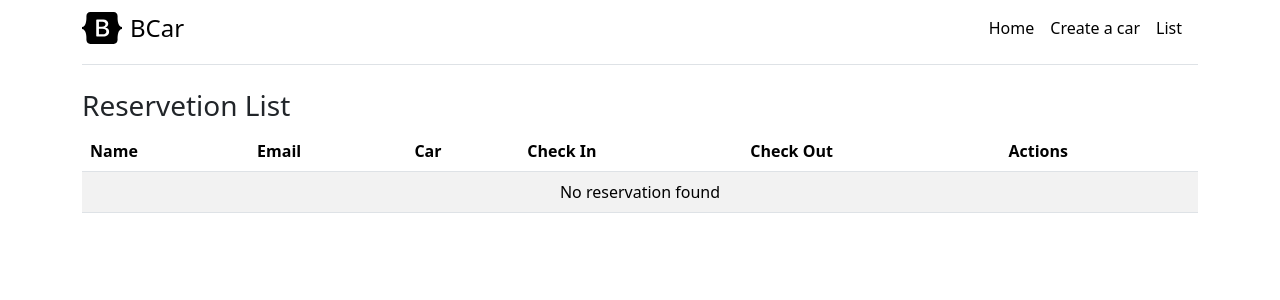
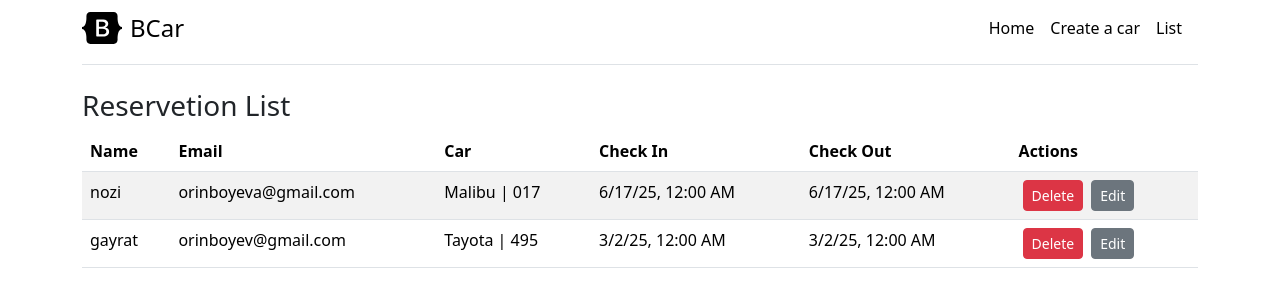
Before and after one commit to NozimaOrinboyeva/angular-course, an Angular app: page /list in a window 1280 px wide. Shown: the top 300 px of the page. Built offline with nearby package versions, Linux system fonts and the light colour scheme; data requests are answered from the project's data file.

Commit message:
http serverga ulash

```diff
--- /dev/null
+++ b/db.json
@@ -0,0 +1,22 @@
+{
+    "reservations": [
+        {
+            "id": "1",
+            "checkIn": "2025-06-17",
+            "checkOut": "2025-06-17",
+            "clientEmail": "orinboyeva@gmail.com",
+            "clientName": "nozi",
+            "carModel": "Malibu",
+            "carNumber": "017"
+        },
+        {
+            "id": "2",
+            "checkIn": "2025-03-02",
+            "checkOut": "2025-03-02",
+            "clientEmail": "orinboyev@gmail.com",
+            "clientName": "gayrat",
+            "carModel": "Tayota",
+            "carNumber": "495"
+        }
+    ]
+}
--- a/package.json
+++ b/package.json
@@ -36,6 +36,7 @@
     "@angular/compiler-cli": "^20.1.0",
     "@types/jasmine": "~5.1.0",
     "jasmine-core": "~5.8.0",
+    "json-serve": "^0.1.0",
     "karma": "~6.4.0",
     "karma-chrome-launcher": "~3.2.0",
     "karma-coverage": "~2.2.0",
--- a/src/app/app.config.ts
+++ b/src/app/app.config.ts
@@ -2,11 +2,14 @@ import { ApplicationConfig, provideBrowserGlobalErrorListeners, provideZonelessC
 import { provideRouter } from '@angular/router';
 
 import { routes } from './app.routes';
+import { provideHttpClient } from '@angular/common/http';
 
 export const appConfig: ApplicationConfig = {
   providers: [
     provideBrowserGlobalErrorListeners(),
     provideZonelessChangeDetection(),
-    provideRouter(routes)
+    provideRouter(routes),
+    provideHttpClient(),
+
   ]
 };
--- a/src/app/car-form/car-form.ts
+++ b/src/app/car-form/car-form.ts
@@ -1,5 +1,5 @@
 import { Component, inject } from '@angular/core';
-import { FormControl, FormGroup, ReactiveFormsModule, Validators } from '@angular/forms';
+import { FormBuilder, FormControl, FormGroup, ReactiveFormsModule, Validators } from '@angular/forms';
 import { CarService } from '../serviecs/car.service';
 import { ActivatedRoute, Router } from '@angular/router';
 
@@ -25,22 +25,44 @@ export class CarForm {
 
   })
   // editni ishlatish
-  constructor() {
-    const reservationId = this.activatedRoute.snapshot.paramMap.get('id');
-    if(reservationId) {
-      const reservation = this.carService.getReservationById(+reservationId);
-      if(reservation) {
+  // constructor() {
+  //   const reservationId = this.activatedRoute.snapshot.paramMap.get('id');
+  //   if(reservationId) {
+  //     const reservation = this.carService.getReservationById(+reservationId).subscribe({
+  //       next: (data) => {
+  //         this.reservationForm.patchValue({
+  //           checkIn: reservation.checkIn,
+  //           checkOut: reservation.checkOut,
+  //           clientName:reservation.clientName,
+  //           clientEmail:reservation.clientEmail,
+  //           carModel:reservation.carModel,
+  //           carNumber:reservation.carNumber,
+  //         });
+  //       },
+  //     });
+  //   }
+  // }
+  constructor(private fb: FormBuilder) {
+  const reservationId = this.activatedRoute.snapshot.paramMap.get('id');
+  if (reservationId) {
+    this.carService.getReservationById(+reservationId).subscribe({
+      next: (reservation) => {
         this.reservationForm.patchValue({
           checkIn: reservation.checkIn,
           checkOut: reservation.checkOut,
-          clientName:reservation.clientName,
-          clientEmail:reservation.clientEmail,
-          carModel:reservation.carModel,
-          carNumber:reservation.carNumber,
+          clientName: reservation.clientName,
+          clientEmail: reservation.clientEmail,
+          carModel: reservation.carModel,
+          carNumber: reservation.carNumber,
         });
+      },
+      error: (err) => {
+        console.error('Xatolik:', err);
       }
-    }
+    });
   }
+}
+
 
   // constructor() {
   //   console.log(this.activatedRoute.snapshot.params)
@@ -51,13 +73,21 @@ export class CarForm {
     if(reservationId){
       const reservation = this.carService.getReservationById(+reservationId);
       if(reservation) {
-        this.carService.updateReservation (+reservationId, {...this.reservationForm.value, id: +reservationId,});
+        this.carService.updateReservation (+reservationId,
+          {...this.reservationForm.value, id: +reservationId,});
         this.router.navigate(['/list']);
       }
     } else{
       const data = { ...this.reservationForm.value, id: Date.now() };
-      this.carService.addReservation(data);
-      this.reservationForm.reset();
+      this.carService.addReservation(data).subscribe({
+        next: () => {
+          this.reservationForm.reset();
+          this.router.navigate(['/list']);
+        },
+        error: (err: any) => {
+          console.log("error massseg", err);
+        },
+      });
     }
     // console.log('Form submitted:', this.reservationForm.value);
   }
--- a/src/app/car-list/car-list.ts
+++ b/src/app/car-list/car-list.ts
@@ -1,4 +1,4 @@
-import { Component, inject, OnInit } from '@angular/core';
+import { ChangeDetectorRef, Component, inject, OnInit } from '@angular/core';
 import { Car } from '../models/car';
 import { Data, RouterLink } from '@angular/router';
 import { FormsModule } from '@angular/forms';
@@ -16,17 +16,33 @@ import { DatePipe } from '@angular/common';
 export class CarList  implements OnInit {
   reservationList: Reservation[] =[];
   reservetionService = inject(CarService);
+  cdr = inject(ChangeDetectorRef);
 
-  constructor() {
-    console.log(this.reservetionService.getReservations());
+  // constructor() {
+  //   console.log(this.reservetionService.getReservations());
+  // }
+  ngOnInit(): void {
+    this.loadReservations();
+    // this.reservationList = this.reservetionService.getReservations();
   }
-  ngOnInit(): void {
-    this.reservationList = this.reservetionService.getReservations();
+
+
+  loadReservations(): void{
+    this.reservetionService.getReservations().subscribe({
+       next: (data: Reservation[]) => {
+        // console.log(data);
+        this.reservationList = data;
+        this.cdr.detectChanges();
+       },
+       error: (err) => {
+        console.log(err);
+       },
+    });
   }
 
   deleteReservation(id: number): void {
-    this.reservetionService.deleteReservation(id);
-    this.reservationList = this.reservetionService.getReservations();
+    // this.reservetionService.deleteReservation(id);
+    // this.reservationList = this.reservetionService.getReservations();
   }
 
 
--- a/src/app/serviecs/car.service.ts
+++ b/src/app/serviecs/car.service.ts
@@ -1,29 +1,33 @@
-import { Injectable } from '@angular/core';
+import { inject, Injectable } from '@angular/core';
 import { Reservation } from '../models/reservation';
+import { HttpClient } from '@angular/common/http';
+import { Observable } from 'rxjs';
 
 @Injectable({
   providedIn: 'root',
 })
 export class CarService {
   private reservations: Reservation[] =[];
+  private http = inject(HttpClient);
+  private apiUrl = 'http://localhost:3000';
 
-  constructor() {
-    const savedReservations = localStorage.getItem('reservations');
-    this.reservations = savedReservations ? JSON.parse(savedReservations) : [];
+  // constructor() {
+  //   const savedReservations = localStorage.getItem('reservations');
+  //   this.reservations = savedReservations ? JSON.parse(savedReservations) : [];
+  // }
+
+  getReservations(): Observable<Reservation[]> {
+    return this.http.get<Reservation[]>(`${this.apiUrl}/reservations`)
   }
 
-  getReservations(): Reservation[] {
-    return this.reservations;
+  getReservationById(id: number): Observable<Reservation>  {
+    return this.http.get<Reservation>(`${this.apiUrl}/reservations/${id}`);
   }
 
-  getReservationById(id: number): Reservation | undefined {
-    return this.reservations.find((reservation) => reservation.id === id);
+  addReservation(reservation: Reservation): Observable<Reservation> {
+    return this.http.post<Reservation>(this.apiUrl, reservation);
   }
 
-  addReservation(reservation: Reservation): void {
-    this.reservations.push(reservation);
-    const savedReservations = localStorage.getItem('reservations');
-  }
 
   deleteReservation(id: number): void {
     this.reservations = this.reservations.filter(
```
Also changed, not shown: 1 other file (tests, documents, lock files or other folders).
